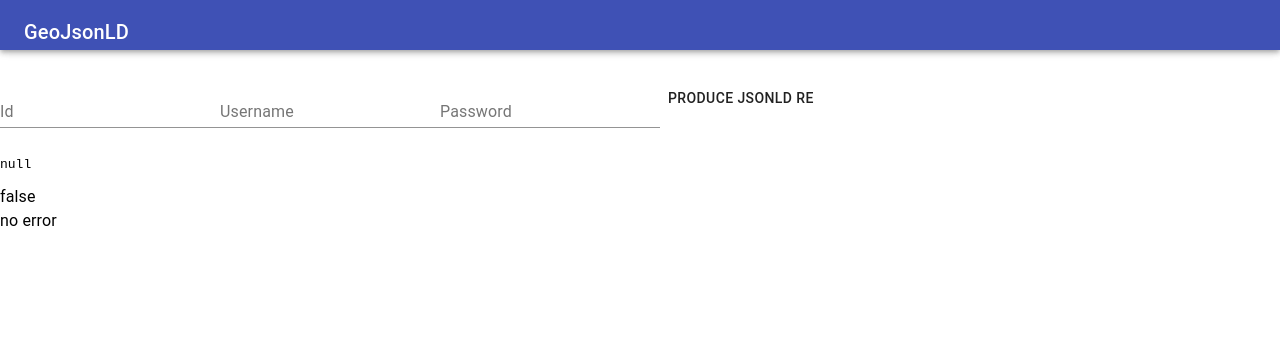
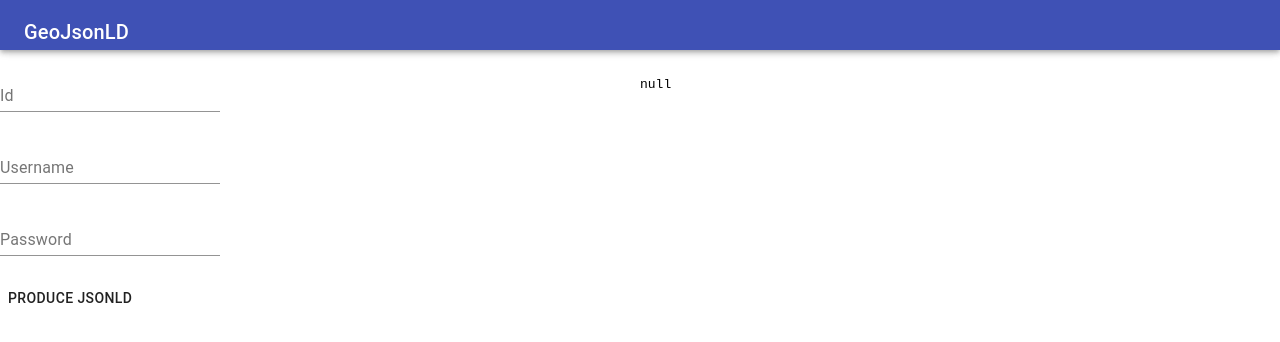
Before and after one commit to nypen/insight, a React (Create React App) app in the folder client/: page / in a window 1280 px wide. Shown: the top 342 px of the page. Built offline with nearby package versions, Linux system fonts and the light colour scheme.

Commit message:
layout fixes - request from back to front done

```diff
--- a/client/src/components/main.tsx
+++ b/client/src/components/main.tsx
@@ -1,5 +1,5 @@
 import React from 'react';
-import { Grid, Typography } from '@material-ui/core';
+import { Grid, LinearProgress, Typography } from '@material-ui/core';
 import { AppBar } from './appBar';
 import { getUrl } from '../appServices';
 import { RequestFormType } from '../requestForm';
@@ -47,25 +47,25 @@ const Main = (props: React.PropsWithChildren<MainProps>) => {
 
     return (
         <div>
-            <Grid container spacing={2}>
+            <Grid container justify="space-evenly">
                 <Grid item xs={12}>
                     <AppBar />
                 </Grid>
-                <Grid item container direction="row">
+                <Grid item container xs={6}>
                     <RequestForm
                         loading={loading}
                         onSubmitRequest={handleonClick}
                     />
                 </Grid>
-                <Grid item>
+                <Grid item xs={6}>
                     <pre>
                         {JSON.stringify(result, null, '\t')}
                     </pre>
-                    <Typography>
-                        {loading ? "true" : "false"}
-                    </Typography>
-                    <Typography>
-                        {error ? error.message : "no error"}
+                    {
+                        loading && <LinearProgress color="secondary" />
+                    }
+                    <Typography color="error">
+                        {error && error.message}
                     </Typography>
                 </Grid>
             </Grid>
--- a/client/src/components/requestForm.tsx
+++ b/client/src/components/requestForm.tsx
@@ -23,7 +23,7 @@ const RequestForm = (props: React.PropsWithChildren<RequestFormProps>) => {
     }
 
     return (
-        <Grid container direction="row">
+        <Grid container direction="column" spacing={3}>
             <Grid item>
                 <FormControl>
                     <InputLabel>Id</InputLabel>
@@ -63,7 +63,7 @@ const RequestForm = (props: React.PropsWithChildren<RequestFormProps>) => {
                     onClick={handleonClick}
                     disabled={loading}
                 >
-                    Produce JsonLD re
+                    Produce JsonLD
                 </Button>
             </Grid>
         </Grid>
```
